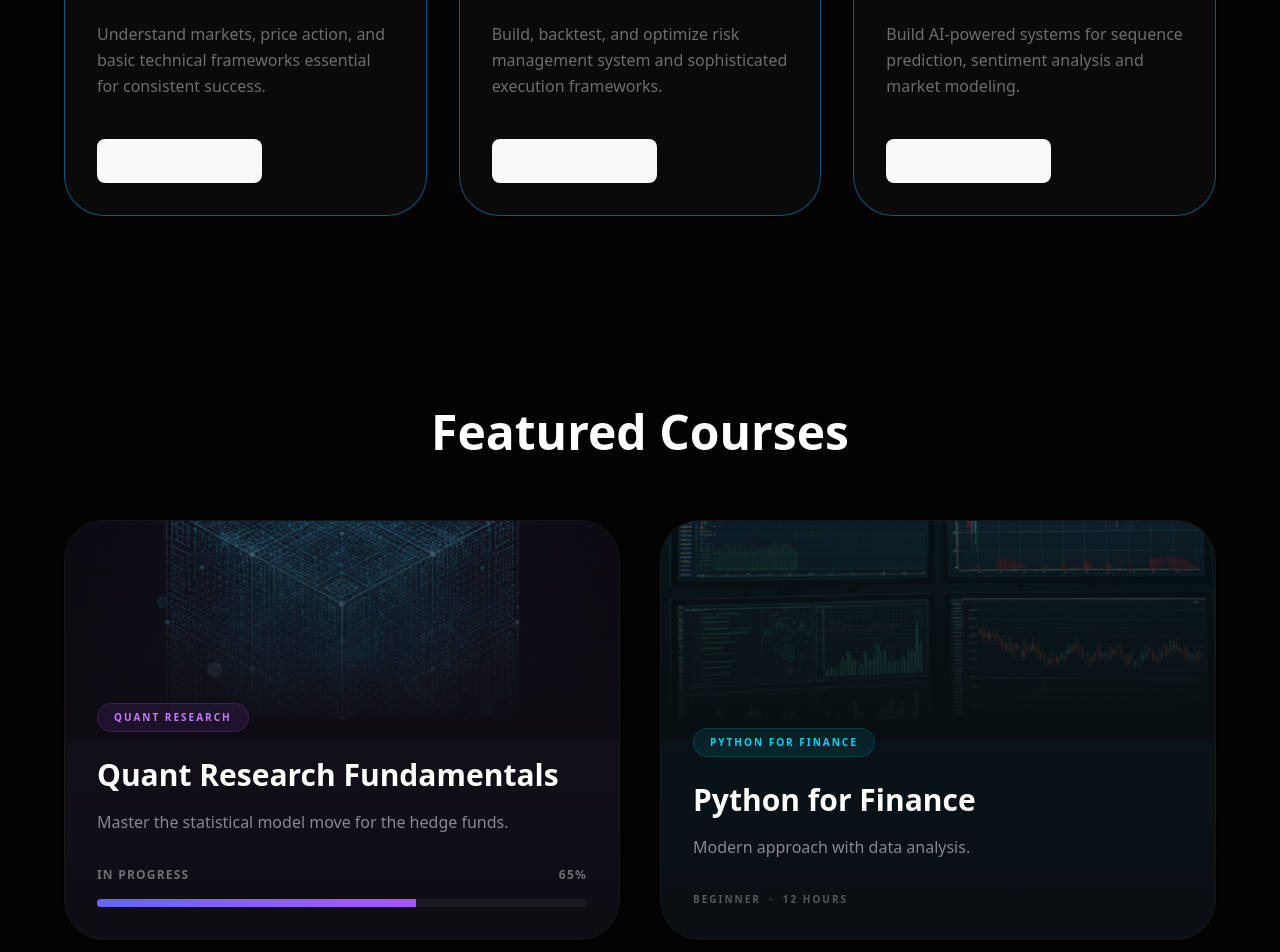
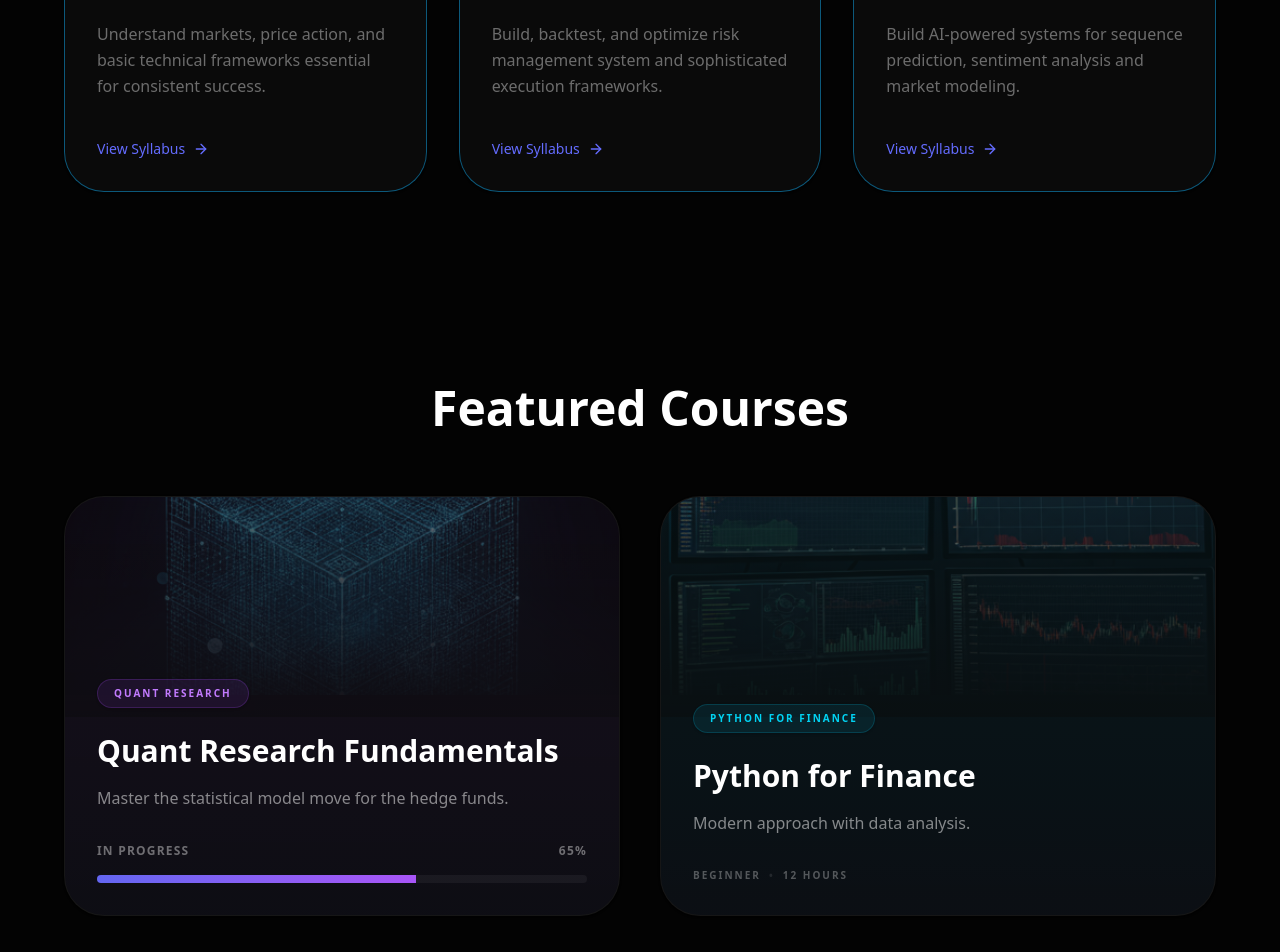
Before and after one commit to DevHardee/blockdotacademy, a React (Vite) app in the folder frontend/: page / in a window 1280 px wide. Shown: the part 1200-2152 px from the top of the page. Built offline with nearby package versions, Linux system fonts and the light colour scheme.

Commit message:
chore: added link to courses

```diff
--- a/frontend/src/sections/FeaturedCourses.tsx
+++ b/frontend/src/sections/FeaturedCourses.tsx
@@ -1,6 +1,7 @@
 import { Card } from "@/components/ui/card"
 import { Badge } from "@/components/ui/badge"
 import { motion } from "motion/react"
+import { Link } from "react-router-dom"
 
 const featuredCourses = [
   {
@@ -50,6 +51,7 @@ const FeaturedCourses = () => {
               viewport={{ once: true }}
               transition={{ duration: 0.5, delay: i * 0.1 }}
             >
+              <Link to={`/course/${course.id}`} className="block">
                 <Card className="group relative h-[420px] bg-[#0a0a0a] border-white/5 hover:border-white/10 transition-all duration-500 rounded-[2.5rem] overflow-hidden flex flex-col justify-end p-8">
                   {/* Background Pattern/Graphic */}
                   <div className={`absolute inset-0 bg-linear-to-b ${course.color} opacity-40`} />
@@ -99,6 +101,7 @@ const FeaturedCourses = () => {
                     )}
                   </div>
                 </Card>
+              </Link>
             </motion.div>
           ))}
         </div>
--- a/frontend/src/sections/Features.tsx
+++ b/frontend/src/sections/Features.tsx
@@ -6,6 +6,7 @@ import {
   ArrowRight,
   Cpu
 } from "lucide-react"
+import { Link } from "react-router-dom"
 
 // const features = [
 //   {
@@ -120,10 +121,10 @@ const Features = () => {
                     {path.description}
                   </p>
 
-                  <button className="flex items-center gap-2 text-sm font-bold text-white group/btn">
+                  <Link to={`/course/${i + 1}`} className="flex items-center gap-2 text-sm font-bold text-white group/btn">
                     View Syllabus
                     <ArrowRight className="h-4 w-4 transition-transform group-hover/btn:translate-x-1" />
-                  </button>
+                  </Link>
                 </div>
               </Card>
             </motion.div>
```
Lines whose indentation alone changed are shown as unchanged.
